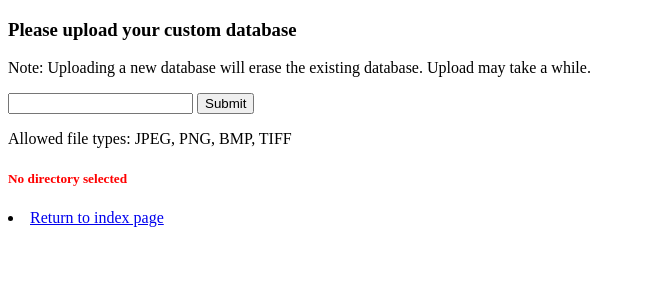
After one commit to san-ford/DEBRIS, a Django app: page /explore/create_db/ in a window 1280 px wide. The commit adds this page. Shown: the top 300 px of the page, without its empty margins (0-645 px from the left). Run offline with Django 5.2, Linux system fonts and the light colour scheme.

Commit message:
Added ability to upload custom image database

```diff
--- a/debris/debris/settings.py
+++ b/debris/debris/settings.py
@@ -77,7 +77,11 @@ DATABASES = {
     'default': {
         'ENGINE': 'django.db.backends.sqlite3',
         'NAME': BASE_DIR / 'db.sqlite3',
-    }
+    },
+    'MNIST_fashion': {
+        'ENGINE': 'django.db.backends.sqlite3',
+        'NAME': BASE_DIR / 'fashion.sqlite3',
+    },
 }
 
 
--- a/debris/explore/admin.py
+++ b/debris/explore/admin.py
@@ -1,5 +1,6 @@
 from django.contrib import admin
 
-from .models import ImageRetrieved
+from .models import UploadedImages, ImageSubmitted
 
-admin.site.register(ImageRetrieved)
+admin.site.register(UploadedImages)
+admin.site.register(ImageSubmitted)
--- a/debris/explore/models.py
+++ b/debris/explore/models.py
@@ -9,3 +9,8 @@ class ImageSubmitted(models.Model):
 class ImageRetrieved(models.Model):
     encoded_image = models.CharField(max_length=500)
     node = models.IntegerField(default=0)
+
+
+class UploadedImages(models.Model):
+    encoded_image = models.CharField(max_length=500)
+    node = models.IntegerField(default=-1)
--- /dev/null
+++ b/debris/explore/templates/explore/create_db.html
@@ -0,0 +1,35 @@
+<!DOCTYPE html>
+<html lang="en">
+<head>
+    <meta charset="UTF-8">
+    <title>Upload Your Database</title>
+
+    <h3>Please upload your custom database</h3>
+    Note: Uploading a new database will erase the existing database.
+    Upload may take a while.
+
+<p>
+    <div>
+        <form action="{% url 'create_db' %}" method="POST" enctype="multipart/form-data">
+        {% csrf_token %}
+            <input type="text" name="upload_path" id="upload_path">
+            <button type="submit">Submit</button>
+        </form>
+
+        <p>
+        Allowed file types: JPEG, PNG, BMP, TIFF
+        </p>
+
+        <h5 style="color:red">{{error_message}}</h5>
+
+    </div>
+
+    <p>
+        <li><a href="{% url 'index' %}">Return to index page</a></li>
+    </p>
+
+</head>
+<body>
+
+</body>
+</html>
--- a/debris/explore/urls.py
+++ b/debris/explore/urls.py
@@ -4,5 +4,7 @@ from . import views
 
 urlpatterns = [
     path("", views.index, name="index"),
+    path("create_db/", views.create_db, name="create_db"),
+    path("upload/", views.upload, name="upload"),
     path("result/", views.result, name="result"),
 ]
--- a/debris/explore/views.py
+++ b/debris/explore/views.py
@@ -1,7 +1,8 @@
 from django.shortcuts import render
 from django.db.models import Q
-from .models import ImageSubmitted, ImageRetrieved
-from .processing import encode_image, decode_image, preprocess, get_prediction
+from .models import ImageSubmitted, UploadedImages
+from .processing import (encode_image, decode_image, preprocess,
+                         get_prediction, populate_db, clear_db)
 import numpy as np
 from PIL import Image
 import random
@@ -11,13 +12,70 @@ def index(request):
     return render(request, "explore/index.html")
 
 
+def create_db(request):
+    # verify POST request
+    if request.method == 'POST':
+        # verify upload path provided
+        if 'upload_path' in request.POST:
+            # clear existing database
+            clear_db()
+            path = request.POST['upload_path']
+            # populate database
+            acc, rej, t, error_message = populate_db(path)
+            # input verification
+            if error_message:
+                context = {"error_message": error_message}
+                return render(request, "explore/create_db.html", context)
+            # if database population was successful
+            context = {"database": "default",
+                       "accepted": acc,
+                       "rejected": rej,
+                       "time": t}
+            return render(request, "explore/upload.html", context)
+        else:
+            context = {"error_message": "No directory selected"}
+            return render(request, "explore/create_db.html", context)
+    else:
+        context = {"error_message": "No directory selected"}
+        return render(request, "explore/create_db.html", context)
+
+
+def upload(request):
+    # verify POST request
+    if request.method == 'POST':
+        # retrieve content selected
+        content = request.POST.dict()
+        # verify database is specified
+        if "database" in content:
+            database = content["database"]
+            # if custom database needs to be populated, go to create db view
+            if database == "default" and "db_created" not in content:
+                return render(request, "explore/create_db.html")
+            # otherwise, prompt user to upload an image query
+            context = {"database": database}
+            return render(request, "explore/upload.html", context)
+        else:
+            context = {"error_message": "No database specified"}
+            return render(request, "explore/index.html", context)
+    # return to index if no POST request
+    else:
+        return render(request, "explore/index.html")
+
+
 def result(request):
     # verify POST request
     if request.method == 'POST':
-        # if image was selected from list
+        # if image was selected from list (no file uploaded)
         if not request.FILES:
             # retrieve content selected
             content = request.POST.dict()
+            # verify database is specified
+            if "database" in content:
+                database = content["database"]
+            # error if no database specified
+            else:
+                context = {"error_message": "No database specified"}
+                return render(request, "explore/index.html", context)
             # verify selection is valid
             if "selection" in content:
                 # define image submitted as image selected (already encoded)
@@ -33,19 +91,26 @@ def result(request):
                     # double array to meet prediction requirements
                     processed_image = np.concatenate(([processed_image], [processed_image]))
                     # retrieve prediction from submitted image
-                    image_submitted.node = get_prediction(processed_image)
+                    image_submitted.node = get_prediction(processed_image, database)
             else:
                 context = {"error_message": "Invalid selection."}
                 return render(request, "explore/index.html", context)
         # if file was uploaded
-        elif request.FILES["image"]:
+        elif "image" in request.FILES:
+            # verify database is valid
+            database = request.POST.dict()
+            if "database" in database:
+                database = database["database"]
+            else:
+                context = {"error_message": "No database selected"}
+                return render(request, "explore/index.html", context)
             image_submitted = request.FILES["image"]
             # specify allowed file types
             allowed_file_types = ['image/jpeg', 'image/png', 'image/bmp', 'image/tiff']
             # verify uploaded file is allowed type
             if image_submitted.content_type not in allowed_file_types:
                 context = {"error_message": "Invalid file type."}
-                return render(request, "explore/index.html", context)
+                return render(request, "explore/upload.html", context)
             # retrieve submitted image
             image_submitted = Image.open(image_submitted)
             # create greyscale version of submitted image for preprocessing
@@ -56,8 +121,10 @@ def result(request):
             image_submitted = ImageSubmitted(submission=image_submitted)
             # preprocess image for ML prediction
             processed_image = preprocess(processed_image)
+            # double array to meet prediction requirements
+            processed_image = np.concatenate(([processed_image], [processed_image]))
             # retrieve prediction from submitted image
-            image_submitted.node = get_prediction(processed_image)
+            image_submitted.node = get_prediction(processed_image, database)
 
         # error if no file uploaded
         else:
@@ -65,7 +132,7 @@ def result(request):
             return render(request, "explore/index.html", context)
 
         # retrieve images from database related to submitted image
-        retrieved_images = ImageRetrieved.objects.filter(node__exact=image_submitted.node)
+        retrieved_images = UploadedImages.objects.using(database).filter(node__exact=image_submitted.node)
         node_sample_size = min(7, len(retrieved_images))
         related_images = []
         for i in range(node_sample_size):
@@ -87,10 +154,12 @@ def result(request):
             neighbor_nodes[3] = node + 1
 
         # retrieve images from neighboring nodes
-        neighbor_images = ImageRetrieved.objects.filter(Q(node__exact=neighbor_nodes[0]) |
-                                                        Q(node__exact=neighbor_nodes[1]) |
-                                                        Q(node__exact=neighbor_nodes[2]) |
-                                                        Q(node__exact=neighbor_nodes[3]))
+        neighbor_images = UploadedImages.objects.using(database).filter(
+            Q(node__exact=neighbor_nodes[0]) |
+            Q(node__exact=neighbor_nodes[1]) |
+            Q(node__exact=neighbor_nodes[2]) |
+            Q(node__exact=neighbor_nodes[3])
+        )
 
         # determine number of neighbor images to retrieve
         neighbor_sample_size = min(10 - node_sample_size, len(neighbor_images))
@@ -102,7 +171,11 @@ def result(request):
                 candidate = random.choice(neighbor_images)
             related_images.append(candidate)
 
-        context = {"image_submitted": image_submitted, "related_images": related_images}
+        context = {
+            "image_submitted": image_submitted,
+            "related_images": related_images,
+            "database": database
+        }
         return render(request, "explore/result.html", context)
 
     # return to index if no POST request
--- a/setup.py
+++ b/setup.py
@@ -10,4 +10,5 @@ else:
 
 subprocess.run([cmd, "debris/manage.py", "makemigrations"])
 subprocess.run([cmd, "debris/manage.py", "migrate"])
+subprocess.run([cmd, "debris/manage.py", "migrate --database=MNIST_fashion"])
 subprocess.run([cmd, "debris/populate.py"])
```
Also changed, not shown: debris/explore/processing.py (+84 -4 lines), debris/explore/templates/explore/index.html (+11 -3 lines), debris/explore/templates/explore/result.html (+15 -6 lines), debris/explore/templates/explore/upload.html (added, +37 -0 lines), debris/populate.py (+6 -6 lines), debris/data/MNIST_fashion/fashion_prediction.csv (renamed from debris/fashion_prediction.csv), 4 other files.
